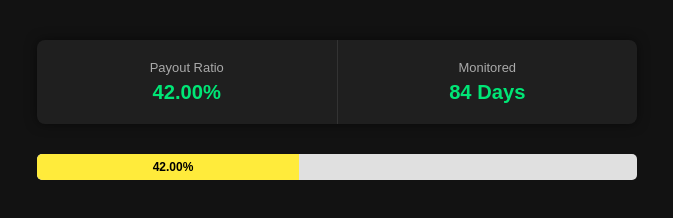
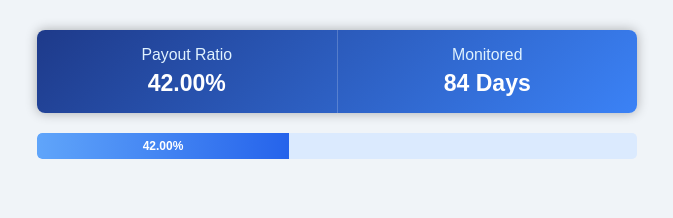
Before and after one commit to bestbtcsites/mooner, a plain HTML site: page index.html in a window 1280 px wide. Shown: the whole page, without its empty margins (303-976 px from the left). Drawn offline with Linux system fonts and the light colour scheme.

Commit message:
index.html

```diff
--- a/index.html
+++ b/index.html
@@ -8,76 +8,111 @@
     body {
       margin: 0;
       font-family: 'Arial', sans-serif;
-      background: #121212;
-      color: #ffffff;
+      background: #f0f4f8;
+      color: #121212;
       display: flex;
       flex-direction: column;
       align-items: center;
-      padding: 40px 20px;
-      font-size: 0.75em; /* %25 küçültme */
+      padding: 30px 20px;
+      font-size: 0.75em;
     }
 
     .info-bar {
       display: flex;
       flex-direction: row;
-      background: #1f1f1f;
+      background: linear-gradient(135deg, #1e3a8a, #3b82f6);
       border-radius: 8px;
-      box-shadow: 0 0 12px rgba(0, 0, 0, 0.5);
+      box-shadow: 0 0 12px rgba(0, 0, 0, 0.3);
       overflow: hidden;
       font-size: 1.2em;
       width: 100%;
       max-width: 600px;
-      margin-bottom: 30px;
+      margin-bottom: 20px;
+      color: white;
     }
 
     .info-section {
       flex: 1;
-      padding: 20px;
+      padding: 16px;
       text-align: center;
     }
 
     .info-section:not(:last-child) {
-      border-right: 1px solid #333;
+      border-right: 1px solid rgba(255, 255, 255, 0.2);
     }
 
     .label {
       display: block;
-      color: #aaa;
-      font-size: 0.9em;
+      color: #e0f2fe;
+      font-size: 1.1em;
       margin-bottom: 6px;
     }
 
     .value {
       font-weight: bold;
-      color: #00e676;
-      font-size: 1.4em;
+      color: #ffffff;
+      font-size: 1.6em;
     }
 
     .progress-container {
       width: 100%;
       max-width: 600px;
-      background-color: #e0e0e0;
+      background-color: #dbeafe;
       border-radius: 5px;
       overflow: hidden;
       position: relative;
       height: 26px;
-      margin-bottom: 20px;
+      margin-bottom: 12px;
     }
 
     .progress-bar {
       height: 100%;
-      text-align: center;
-      line-height: 26px;
+      display: flex;
+      justify-content: center;
+      align-items: center;
       font-weight: bold;
-      color: #121212;
       transition: width 0.4s ease, background-color 0.4s ease;
       position: absolute;
       top: 0;
       left: 0;
       border-radius: 5px 0 0 5px;
       white-space: nowrap;
-      padding-left: 10px;
       font-size: 1em;
+      background: linear-gradient(to right, #60a5fa, #2563eb);
+      color: #fff;
+    }
+
+    .completed-wrapper {
+      display: none;
+      flex-direction: row;
+      align-items: center;
+      gap: 10px;
+      margin-top: 12px;
+      font-size: 1.1em;
+      font-weight: bold;
+    }
+
+    .star {
+      color: #3b82f6;
+      font-size: 1.3em;
+    }
+
+    .completed-message {
+      padding: 12px 20px;
+      background: #3b82f6;
+      color: #fff;
+      border-radius: 10px;
+      box-shadow: 0 0 12px #60a5fa;
+      animation: glow 1.5s infinite alternate;
+    }
+
+    @keyframes glow {
+      from {
+        text-shadow: 0 0 5px #3b82f6, 0 0 10px #3b82f6;
+      }
+      to {
+        text-shadow: 0 0 10px #60a5fa, 0 0 20px #60a5fa;
+      }
     }
   </style>
 </head>
@@ -98,6 +133,12 @@
     <div id="progress-bar" class="progress-bar">0%</div>
   </div>
 
+  <div id="completed" class="completed-wrapper">
+    <span class="star">★ ★ ★ ★ ★</span>
+    <span class="completed-message">🎉 100% PAYOUT RATIO COMPLETED 🎉</span>
+    <span class="star">★ ★ ★ ★ ★</span>
+  </div>
+
   <script>
     const startDate = new Date("2025-03-01");
     const today = new Date();
@@ -112,16 +153,8 @@
     progressBar.style.width = visualWidth + "%";
     progressBar.innerText = payoutRatio + "%";
 
-    const ratio = parseFloat(payoutRatio);
-    if (ratio <= 50) {
-      progressBar.style.backgroundColor = "#ffeb3b";
-      progressBar.style.color = "#000";
-    } else if (ratio < 100) {
-      progressBar.style.backgroundColor = "#ff9800";
-      progressBar.style.color = "#000";
-    } else {
-      progressBar.style.backgroundColor = "#00e676";
-      progressBar.style.color = "#121212";
+    if (parseFloat(payoutRatio) >= 100) {
+      document.getElementById("completed").style.display = "flex";
     }
   </script>
 
```
